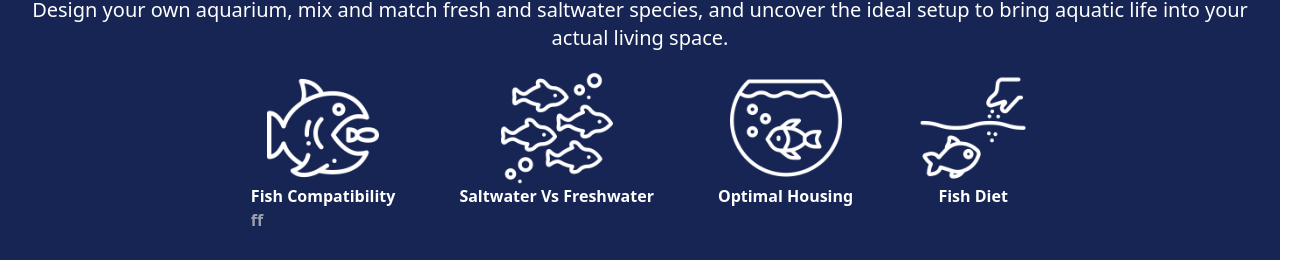
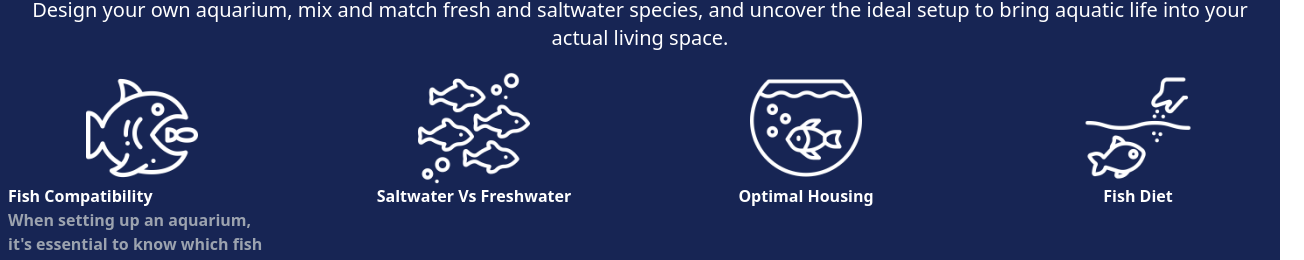
Before and after one commit to shihhsul/capstone-final-project, a React (Vite) app in the folder Frontend/: page /Homepage in a window 1280 px wide. Both pictures are taken after a click on the element "Fish Compatibility". Shown: the part 536-796 px from the top of the page, 1304 px wide, since content can reach past the window. Built offline with nearby package versions, Linux system fonts and the light colour scheme.

Commit message:
Added Homepage text, starting About page

```diff
--- a/Frontend/src/App.jsx
+++ b/Frontend/src/App.jsx
@@ -2,7 +2,7 @@ import React from 'react';
 import { Route, Routes, useLocation } from 'react-router-dom';
 import Layout from './Layout/Layout';
 import Main from './Pages/Main';
-import Test from './Pages/Test';
+import About from './Pages/About';
 import Auth from './Login/Auth';
 import Homepage from './Pages/Homepage';
 import { UserProvider } from './UserContext';
@@ -10,7 +10,7 @@ import Edit from './Pages/Edit';
 import View from  './Pages/View';
 function App() {
   const location = useLocation();
-  const layoutRoutes = ['/Main', '/Test','/Edit','/View']; // Routes that should have the Layout
+  const layoutRoutes = ['/Main', '/About','/Edit','/View']; // Routes that should have the Layout
   const shouldHaveLayout = layoutRoutes.includes(location.pathname);
 
   return (
@@ -19,7 +19,7 @@ function App() {
         <Layout>
           <Routes>
             <Route path='/Main' element={<Main />} />
-            <Route path='/Test' element={<Test />} />
+            <Route path='/About' element={<About />} />
             <Route path='/Edit' element={<Edit />} />
             <Route path='/View' element={<View />} />
           </Routes>
--- a/Frontend/src/Homepage Components/Homepage.css
+++ b/Frontend/src/Homepage Components/Homepage.css
@@ -9,4 +9,12 @@
 
 .clickable-div {
   transition: all 0.3s ease;
+  width: 300px;
+  overflow-y: auto;
+  max-height: 500px;
+  transition: max-height 0.2s ease-out;
 }
+
+.expanded {
+  max-height: 500px;
+}
--- a/Frontend/src/Layout/Nav.jsx
+++ b/Frontend/src/Layout/Nav.jsx
@@ -22,9 +22,9 @@ const Nav = () => {
           <li className='ml-5'>
             <Link
               className='text-2xl text-white font-bold no-underline hover:opacity-80'
-              to='/Test'
+              to='/About'
             >
-              Test
+              About
             </Link>
           </li>
           <li className='ml-5'>
--- a/Frontend/src/Pages/Test.jsx
+++ b/Frontend/src/Pages/About.jsx
@@ -1,4 +1,4 @@
-const Test = () => {
+const About = () => {
   return (
     <div>
       <p>
@@ -8,4 +8,4 @@ const Test = () => {
   );
 };
 
-export default Test;
+export default About;
--- a/Frontend/src/Pages/Homepage.jsx
+++ b/Frontend/src/Pages/Homepage.jsx
@@ -9,13 +9,9 @@ import fishFood from "../Homepage Components/fish_1.png";
 import "../Homepage Components/Homepage.css";
 
 const Homepage = () => {
-  // const location = useLocation();
-  // const message = location.state?.message || "";
-
   const videoRef = useRef(null);
 
   useEffect(() => {
-    // Hide the default MP4 control bar
     videoRef.current.controls = false;
   }, []);
 
@@ -58,7 +54,6 @@ const Homepage = () => {
         </div>
       </div>
 
-      {/* <div className='h-1 bg-black w-full'></div> */}
       <h1 className='text-center text-2xl font-bold text-yellow-500 p-8'>
         App Details
       </h1>
@@ -71,14 +66,25 @@ const Homepage = () => {
       <div className='flex justify-center items-center'>
         <ul className='flex text-white font-bold mx-auto'>
           <div
-            className='flex flex-col items-center mx-4 px-4 cursor-pointer clickable-div'
+            className={
+              `flex flex-col items-center mx-4 px-4 cursor-pointer clickable-div ${selected === "Fish Compatibility" ? "expanded" : ""}`
+            }
             onClick={() => toggleInfo("Fish Compatibility")}
           >
             <img className='w-28 h-28' src={bigFish} alt='largeFish' />
             <li className=''>
               Fish Compatibility
               {selected === "Fish Compatibility" && (
-                <div className='text-gray-400'>ff</div>
+                <div className='info-container text-gray-400'>
+                  When setting up an aquarium, it's essential to know which fish
+                  species can coexist peacefully. Not all fish get along; some
+                  species are territorial, while others may have incompatible
+                  water condition needs. Using our app, you can research the
+                  environmental requirements of your chosen fish to ensure they
+                  can live harmoniously. For instance, mixing aggressive and
+                  passive species is usually a recipe for stress and even
+                  casualties.
+                </div>
               )}
             </li>
           </div>
@@ -90,8 +96,13 @@ const Homepage = () => {
             <li>
               Saltwater Vs Freshwater
               {selected === "Saltwater Vs Freshwater" && (
-                <div className='text-gray-400'>
-                  Saltwater Vs Freshwater Info Here
+                <div className='info-container text-gray-400'>
+                  Choosing between saltwater and freshwater aquariums is a
+                  foundational decision that impacts everything from equipment
+                  to fish selection. Saltwater aquariums typically host more
+                  colorful and exotic species but require a more complex setup
+                  and maintenance routine. Freshwater tanks are easier for
+                  beginners but offer fewer types of fish.
                 </div>
               )}
             </li>
@@ -104,7 +115,17 @@ const Homepage = () => {
             <li>
               Optimal Housing
               {selected === "Optimal Housing" && (
-                <div className='text-gray-400'>Optimal Housing Info Here</div>
+                <div className='text-gray-400 info-container'>
+                  Creating an optimal environment goes beyond just adding water
+                  and fish into a tank. Consider factors like lighting,
+                  temperature, and filtration when setting up your aquarium. Use
+                  a heater to maintain a consistent water temperature and a
+                  high-quality filter to remove impurities. Additionally,
+                  plants, rocks, and other decorations can provide natural
+                  hiding spots for fish, which can help reduce stress. The size
+                  of your tank matters too; overcrowding can lead to poor water
+                  quality and stressed fish.
+                </div>
               )}
             </li>
           </div>
@@ -116,7 +137,16 @@ const Homepage = () => {
             <li>
               Fish Diet
               {selected === "Fish Diet" && (
-                <div className='text-gray-400'>Fish Diet Info Here</div>
+                <div className='text-gray-400 info-container'>
+                  Not all fish eat the same diet, and what you feed them
+                  significantly impacts their health and longevity. Some fish
+                  are herbivores, some carnivores, and some omnivores. Always
+                  consult specific care guides to know what diet is best for
+                  your fish species. In addition to commercial fish food,
+                  consider supplements like fresh vegetables for herbivores or
+                  frozen brine shrimp for carnivores. Remember, overfeeding can
+                  lead to poor water quality, so portion control is key.
+                </div>
               )}
             </li>
           </div>
```
